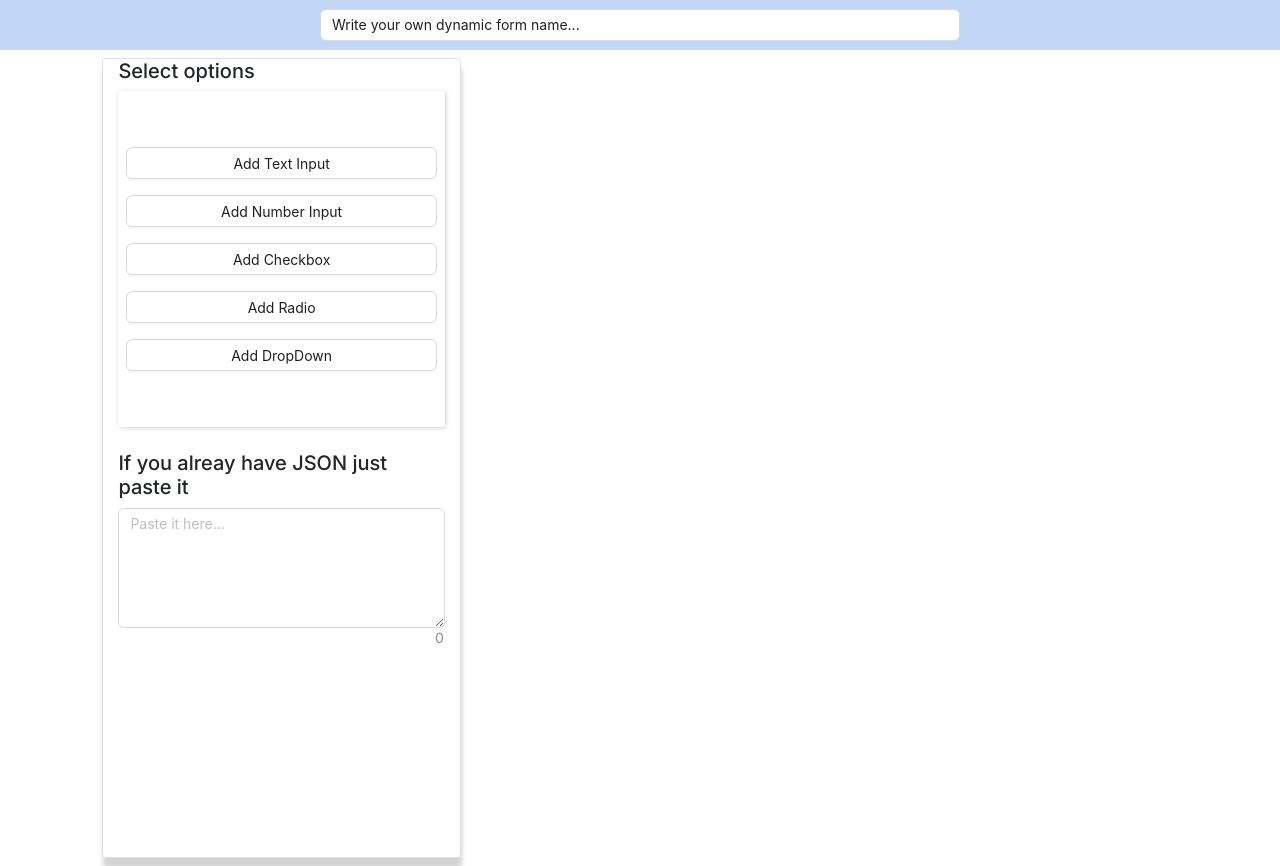
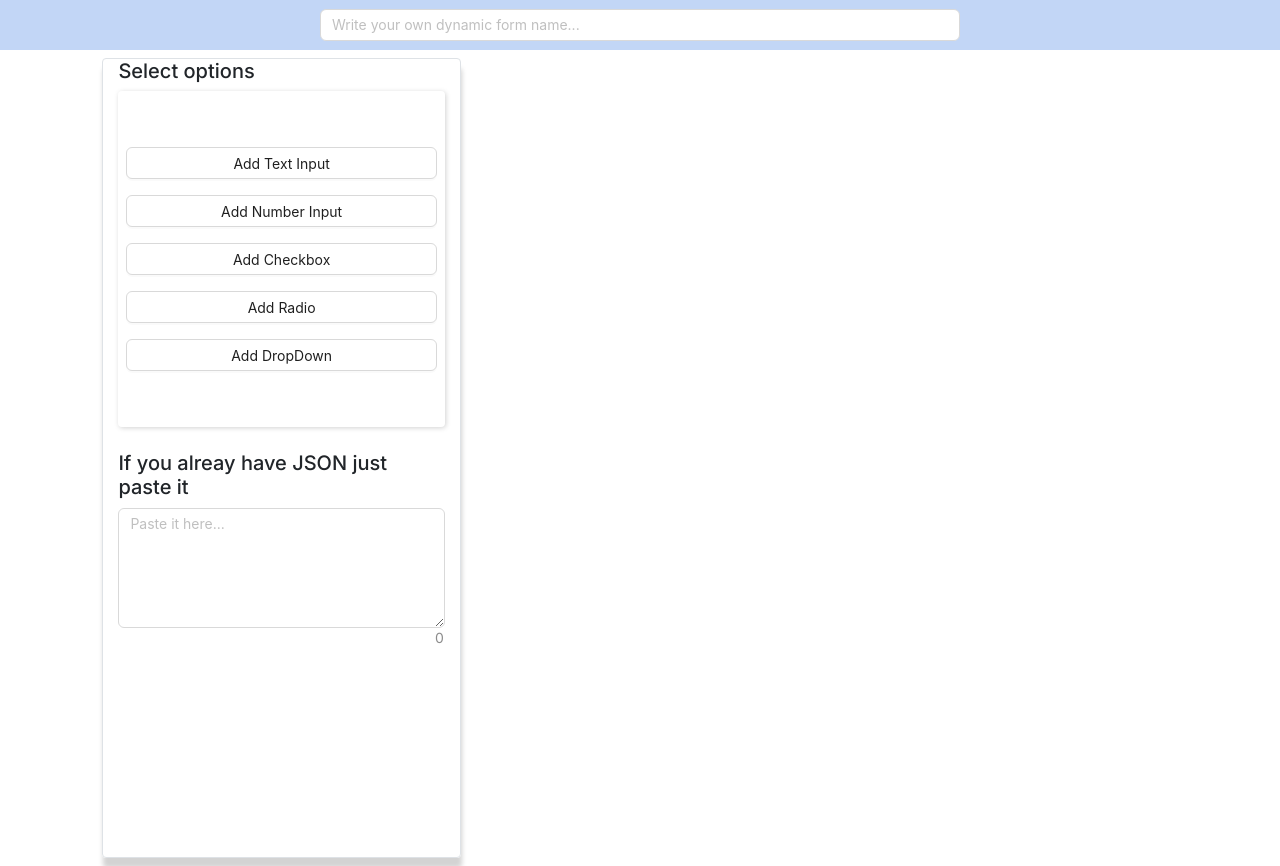
Before and after one commit to shubham947222/online_sales_assesmen, a React (Vite) app: page / in a window 1280 px wide. Built offline with nearby package versions, Linux system fonts and the light colour scheme.

Commit message:
placeholder added in inut

```diff
--- a/src/App.jsx
+++ b/src/App.jsx
@@ -15,9 +15,7 @@ import {
 import TextArea from "antd/es/input/TextArea";
 
 function App() {
-  const [formName, setFormName] = useState(
-    "Write your own dynamic form name..."
-  );
+  const [formName, setFormName] = useState();
   const [formData, setFormData] = useState([]);
   const [openModal, setOpenModal] = useState(false);
 
@@ -128,6 +126,7 @@ function App() {
         <div className="w-50">
           <Input
             type="search"
+            placeholder="Write your own dynamic form name..."
             value={formName}
             onChange={(e) => setFormName(e.target.value)}
           />
```
